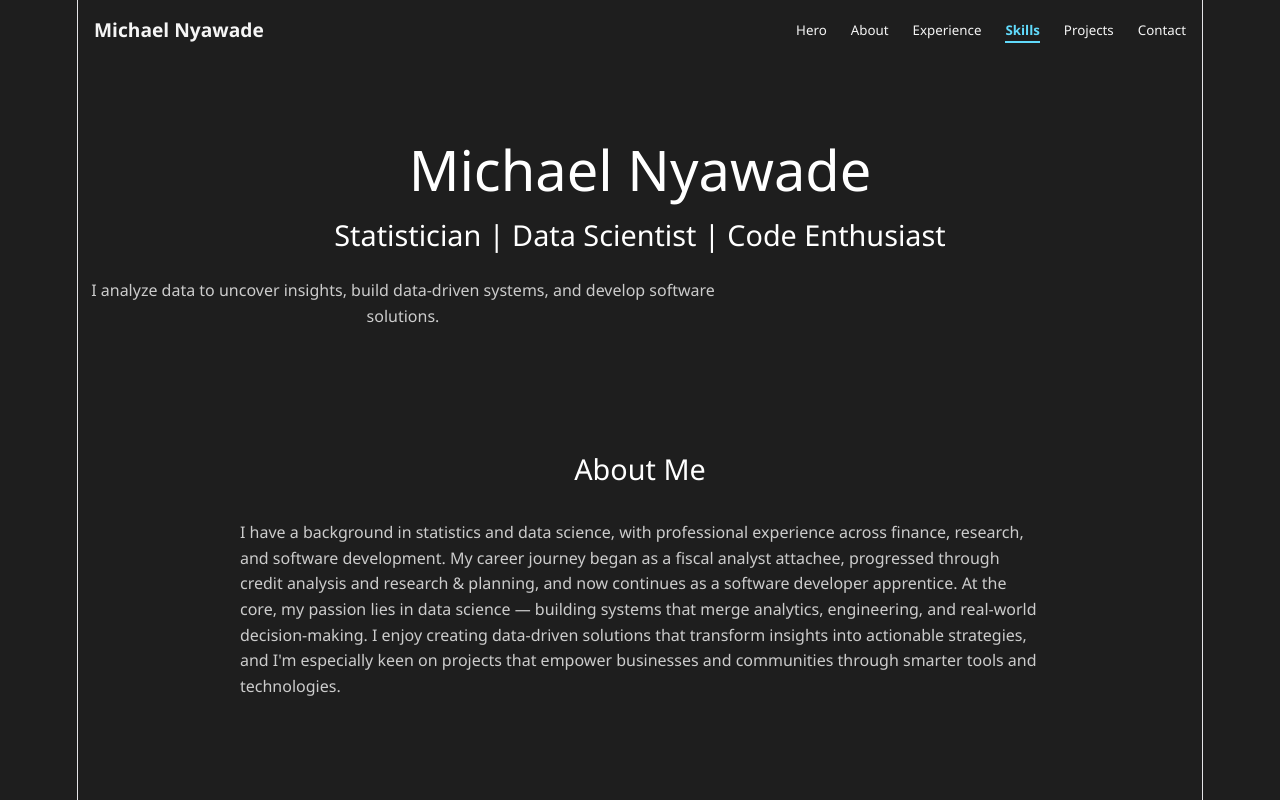
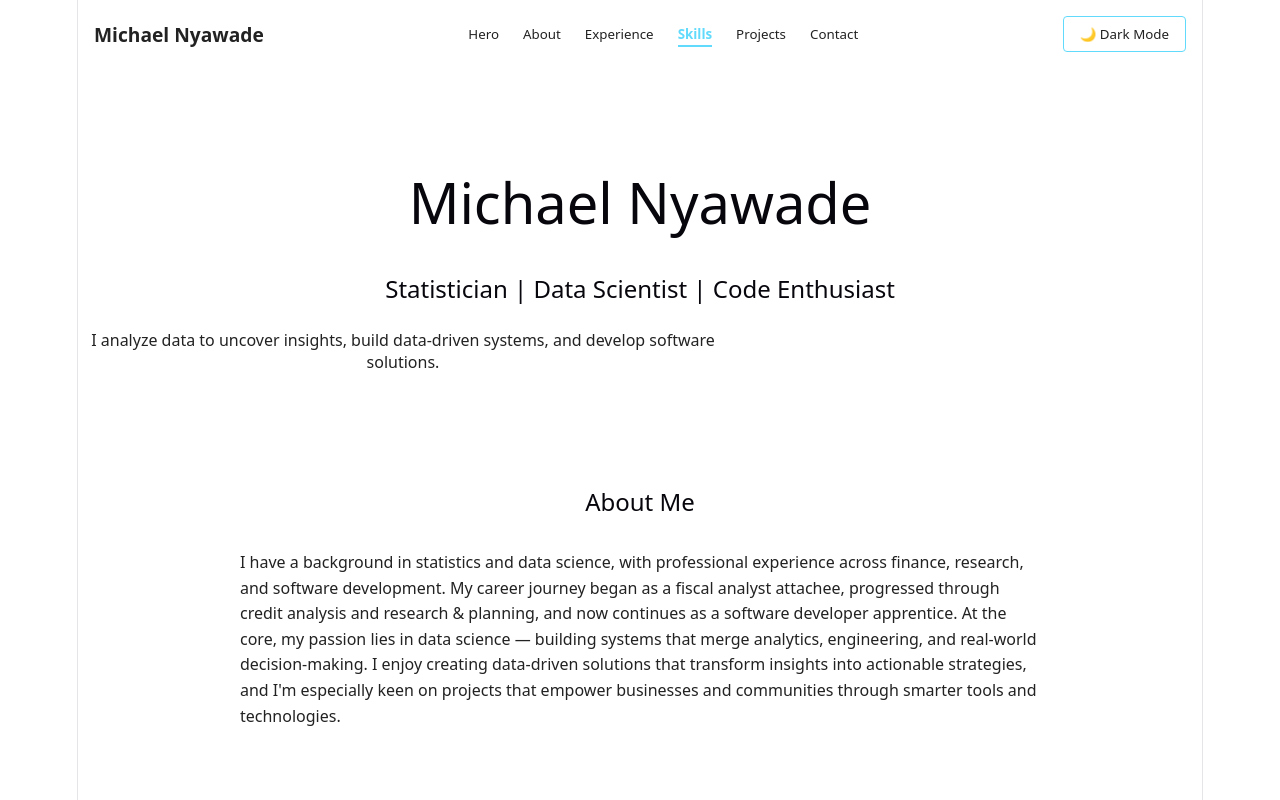
Before and after one commit to Michael-Nyawade/Michael-Nyawade.github.io, a React (Vite) app: page / in a window 1280 px wide. Shown: the top 800 px of the page. Built offline with nearby package versions, Linux system fonts and the light colour scheme.

Commit message:
Fixed theme toggle by resolving global CSS override conflict

```diff
--- a/src/components/NavBar.jsx
+++ b/src/components/NavBar.jsx
@@ -1,4 +1,5 @@
 import { useState, useEffect } from "react";
+import ThemeToggle from "./ThemeToggle";
 
 export default function NavBar() {
   const [scrolled, setScrolled] = useState(false);
@@ -95,6 +96,7 @@ export default function NavBar() {
         ))}
       </div>
 
+      <ThemeToggle />
       {/* Mobile hamburger */}
       <div className="mobile-menu" style={{ display: "none", cursor: "pointer" }}>
         <button
--- a/src/index.css
+++ b/src/index.css
@@ -1,5 +1,6 @@
 /* Base light theme */
-:root {
+:root,
+[data-theme="light"] {
   --bg-color: #ffffff;
   --text-color: #222222;
   --heading-color: #08060d;
@@ -43,7 +44,7 @@ body {
   box-sizing: border-box;
 }
 
-h1, h2 {
+h1, h2, h3 {
   font-weight: 500;
   color: var(--heading-color);
 }
@@ -56,6 +57,11 @@ h1 {
 h2 {
   font-size: 24px;
   margin: 0 0 8px;
+}
+
+h3 {
+  font-size: 18px;
+  margin: 0 0 6px;
 }
 
 p {
--- a/src/main.jsx
+++ b/src/main.jsx
@@ -2,7 +2,6 @@ import { StrictMode } from "react";
 import { createRoot } from "react-dom/client";
 import App from "./App.jsx";
 import "./index.css";
-import "./styles.css";
 
 // AOS
 import AOS from "aos";
--- a/src/styles.css
+++ b/src/styles.css
@@ -1,67 +1,18 @@
-:root {
-  --primary-color: #1e1e1e;
-  --secondary-color: #121212;
-  --text-color: #f5f5f5;
-  --accent-color: #61dafb;
-  --heading-color: #ffffff;
-  --paragraph-color: #cccccc;
-  --section-padding: 4rem 0;
-}
-
-body {
-  background-color: var(--primary-color);
-  color: var(--text-color);
-  font-family: 'Segoe UI', Tahoma, Geneva, Verdana, sans-serif;
-  margin: 0;
-  padding: 0;
-}
-
-h1, h2, h3 {
-  color: var(--heading-color);
-  margin: 0.5rem 0;
-}
-
-p {
-  color: var(--paragraph-color);
-  line-height: 1.6;
-}
-
-section {
-  padding: var(--section-padding);
-}
-
-ul {
-  margin: 0;
-  padding-left: 1.5rem;
-}
-
-/* Responsive project grid */
-.project-grid {
-  display: grid;
-  grid-template-columns: repeat(auto-fit, minmax(280px, 1fr));
-  gap: 1.5rem;
-}
-
 /* Smooth scrolling for anchor links */
 html {
   scroll-behavior: smooth;
 }
 
-/* Typography adjustments */
-h2 {
-  font-size: 1.8rem;
-}
-p {
-  font-size: 1rem;
+/* Section spacing */
+section {
+  padding: 4rem 0;
 }
 
-@media (max-width: 600px) {
-  h2 {
-    font-size: 1.5rem;
-  }
-  p {
-    font-size: 0.9rem;
-  }
+/* Project grid */
+.project-grid {
+  display: grid;
+  grid-template-columns: repeat(auto-fit, minmax(280px, 1fr));
+  gap: 1.5rem;
 }
 
 /* Contact Section */
@@ -76,12 +27,13 @@ p {
   margin: 2rem auto;
 }
 
+/* Contact heading */
 .section-heading h2 {
   font-size: 2rem;
   font-weight: 700;
   margin-bottom: 0.5rem;
+  text-decoration: underline;
   color: var(--heading-color);
-  text-decoration: underline;
 }
 
 .section-heading h2 i {
@@ -91,12 +43,13 @@ p {
 
 .section-subtitle {
   font-size: 1rem;
-  color: var(--paragraph-color);
+  color: var(--text-color);
   max-width: 600px;
   margin: 0 auto;
   font-style: italic;
 }
 
+/* Contact icons */
 .contact-icons {
   display: flex;
   justify-content: center;
```
